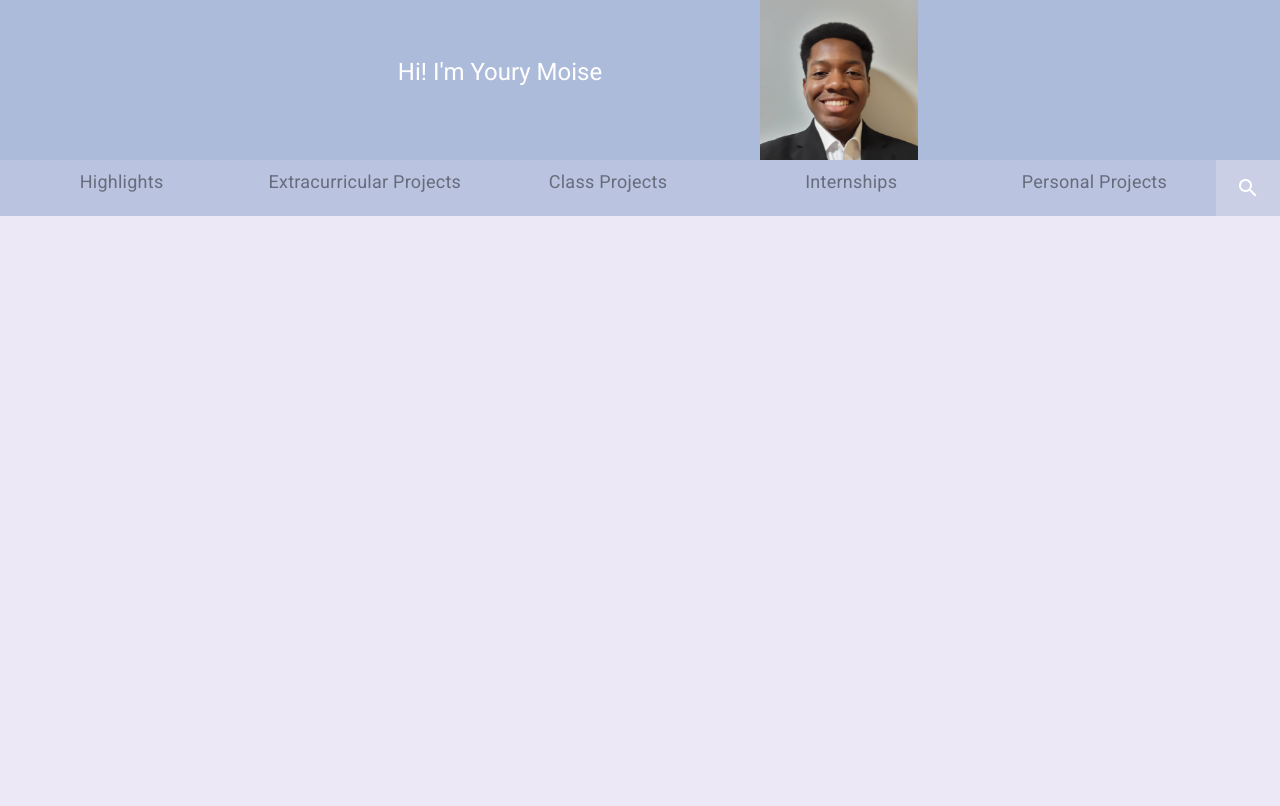
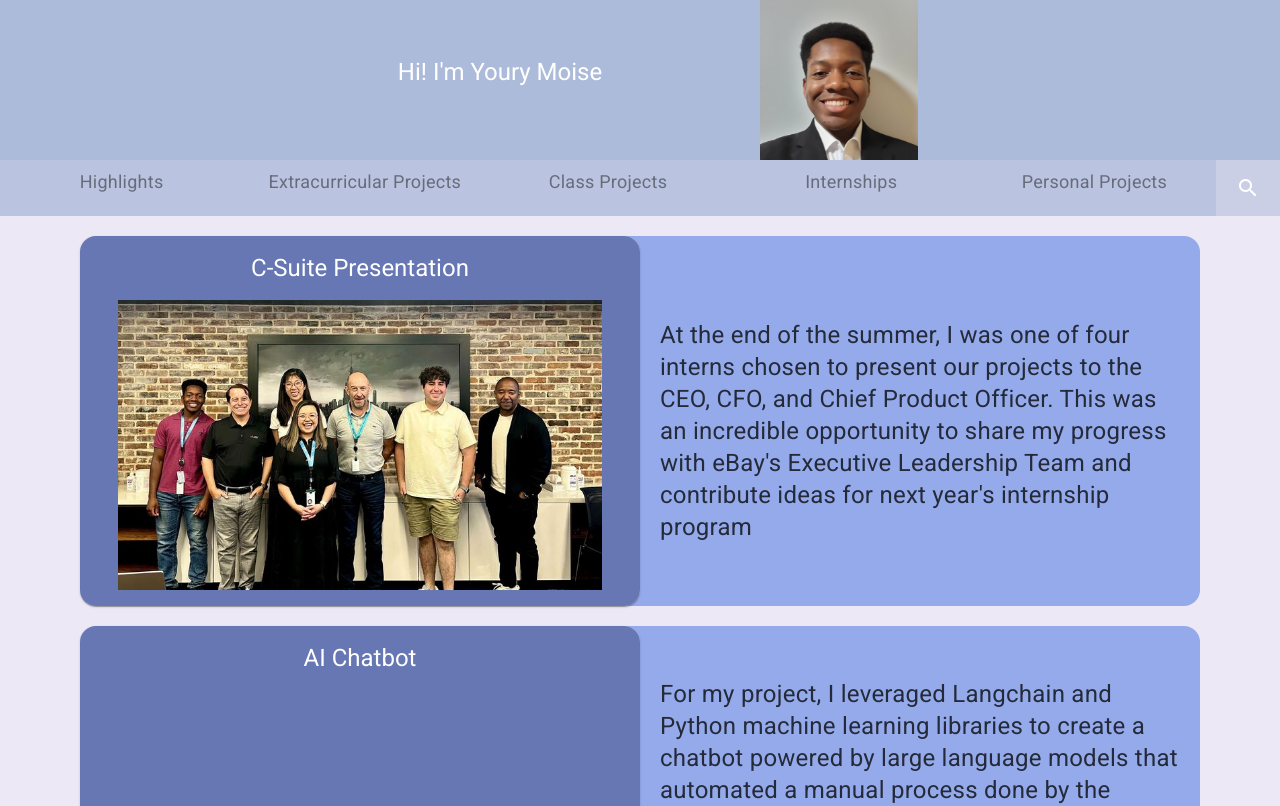
Before and after one commit to YouryMoise/PersonalWebsite, an Angular app: page /ebay in a window 1280 px wide. Before the commit this address led to /. Shown: the top 806 px of the page. Built offline with nearby package versions, Linux system fonts and the light colour scheme.

Commit message:
Fixed search bar and bug. Rounded cards. New ebay page

```diff
--- a/src/app/app-routing.module.ts
+++ b/src/app/app-routing.module.ts
@@ -11,6 +11,7 @@ import { InternshipsComponent } from './internships/internships.component';
 import { PersonalProjectsComponent } from './personal-projects/personal-projects.component';
 import { EcProjectComponent } from './ec-project/ec-project.component';
 import { HighlightsComponent } from './highlights/highlights.component';
+import { EbayComponent } from './ebay/ebay.component';
 
 const routes: Routes = [
   { path: '', redirectTo: '/highlights', pathMatch: 'full' }, // Default route
@@ -22,7 +23,8 @@ const routes: Routes = [
   { path: 'internships', component: InternshipsComponent},
   { path: 'personal', component: PersonalProjectsComponent},
   { path: 'ec-project', component: EcProjectComponent},
-  { path: 'highlights', component: HighlightsComponent}
+  { path: 'highlights', component: HighlightsComponent},
+  { path: 'ebay', component:EbayComponent}
 
 ];
 
--- a/src/app/app.module.ts
+++ b/src/app/app.module.ts
@@ -23,6 +23,7 @@ import { HighlightsComponent } from './highlights/highlights.component';
 import { NavItemComponent } from './nav-item/nav-item.component';
 import { SearchComponent } from './search/search.component';
 import {MatIconModule} from '@angular/material/icon';
+import { EbayComponent } from './ebay/ebay.component';
 
 
 @NgModule({
@@ -39,7 +40,8 @@ import {MatIconModule} from '@angular/material/icon';
     EcProjectComponent,
     HighlightsComponent,
     NavItemComponent,
-    SearchComponent
+    SearchComponent,
+    EbayComponent
   ],
   imports: [
     BrowserModule,
--- a/src/app/app.service.ts
+++ b/src/app/app.service.ts
@@ -24,7 +24,7 @@ export class AppService {
     "eBay Software Engineering Intern",
     "assets/ebaySign.jpg",
     "Creating AI tool using LLMs to improve the experience of eBay's sellers",
-    "",
+    "/ebay",
     "June 2024 - Present",
     ["Software", "Python", "Streamlit", "LLM", "Machine Learning",
       "Documentation", "UI", "Unit Test", "Docker", "Kubernetes", "GitHub", "Git"
@@ -329,6 +329,22 @@ Factory design pattern`,
     ""
   );
 
+  eltPresentationCard:Card = new Card(
+    "C-Suite Presentation",
+    "assets/ELTPresentation.png",
+    "At the end of the summer, I was one of four interns chosen to present our projects to the CEO, CFO, and Chief Product Officer. This was an incredible opportunity to share my progress with eBay's Executive Leadership Team and contribute ideas for next year's internship program",
+    "",
+    ""
+  )
+
+  chatbotCard:Card = new Card(
+    "AI Chatbot",
+    "assets/",
+    "For my project, I leveraged Langchain and Python machine learning libraries to create a chatbot powered by large language models that automated a manual process done by the company's Monetization team, speeding up the process of respond to fee tickets by 30%. Skills and frameworks involved include Docker, RESTFul API calls, Prompt Engineering, UI Design, SQL, and GitHub",
+    "",
+    ""
+  )
+
 
 
 
@@ -338,7 +354,7 @@ Factory design pattern`,
     this.pgeCard, this.fulCard, this.holoCard, this.treeCard, this.bmsCard, this.cellCard,
     this.motorCard, this.canCard, this.serialCard, this.infotainmentCard, this.initCard,
     this.solvingCard, this.skillsCard, this.featureCard, this.optimalCard, this.recognitionCard,
-    this.yoloCard
+    this.yoloCard, this.eltPresentationCard, this.chatbotCard
   ]
   getCards(titles:string[]):BehaviorSubject<Card[]>{
     let relevantCards:Card[] = []
--- /dev/null
+++ b/src/app/ebay/ebay.component.html
@@ -0,0 +1,16 @@
+<div class="light pb-5">
+
+
+    <app-info-card *ngFor="let card of cards"
+    [title] = "card.title"
+    [imgLink] = "card.imgLink"
+    [text] = "card.text"
+    [route] = "card.route"
+    [date] = "card.date"
+    class = "whitespace-pre-line"
+
+    >
+
+    </app-info-card>
+
+    </div>
--- /dev/null
+++ b/src/app/ebay/ebay.component.ts
@@ -0,0 +1,27 @@
+import { Component } from '@angular/core';
+import { Card } from '../app.component';
+import { AppService } from '../app.service';
+
+@Component({
+  selector: 'app-ebay',
+  templateUrl: './ebay.component.html',
+  styleUrls: ['./ebay.component.css']
+})
+export class EbayComponent {
+
+  cards:Card[] = []
+  relevantCards = [
+    "C-Suite Presentation",
+    "AI Chatbot",
+  ]
+  constructor(
+    private appService:AppService
+  ){
+    this.appService.getCards(this.relevantCards).subscribe(cardList=>this.cards = cardList);
+  }
+
+  ngOnInit():void{
+    console.log(this.cards);
+  }
+
+}
--- a/src/app/info-card/info-card.component.html
+++ b/src/app/info-card/info-card.component.html
@@ -1,9 +1,9 @@
 
-<div class = "flex mx-20 my-5 semidark" *ngIf="onMobile == false">
+<div class = "flex mx-20 my-5 semidark rounded-2xl" *ngIf="onMobile == false">
 
-    <mat-card class = "w-1/2 rounded-2xl">
-      <mat-card-content style = "text-align:center"
-      class= "h-full dark">
+    <mat-card class = "w-1/2" style = "border-radius: 16px; ">
+      <mat-card-content style = "text-align:center;background:#3d52a0c8"
+      class= "h-full rounded-2xl" >
         <h1 class = "lighttext">{{title}}</h1>
       <img [src]="imgLink" class = "w-11/12 mx-auto" *ngIf="imgLink.includes('.jpg') || imgLink.includes('.png') || imgLink.includes('.JPG')" >
       <video controls class = "w-11/12 mx-auto px-5" [src] = "imgLink" *ngIf="imgLink.includes('.mp4')"></video>
--- a/src/app/search/search.component.html
+++ b/src/app/search/search.component.html
@@ -1,6 +1,6 @@
 <div class="light h-full">
 <div class="flex justify-center">
-<input value = "Search for skills or projects" class="w-full mx-5 mt-2 border-solid"
+<input value = "Search for skills or projects" class="w-full rounded-2xl p-5 mx-5 mt-5 border-solid text-lg"
 id = "SearchInput" (input)="updateSearch($event)" (focus)="clearInput($event)">
 </div>
 
--- a/src/app/search/search.component.ts
+++ b/src/app/search/search.component.ts
@@ -22,7 +22,8 @@ export class SearchComponent {
   }
   updateSearch(event:any):void{
     this.phrase = this.inputBox.value;
-    this.appService.searchCards(this.phrase).subscribe(cardList=>this.cards = cardList);
+    if (this.phrase) this.appService.searchCards(this.phrase).subscribe(cardList=>this.cards = cardList);
+    else this.cards = []
   }
 
   clearInput(event:any):void{
--- a/src/styles.css
+++ b/src/styles.css
@@ -12,3 +12,10 @@ body { margin: 0; font-family: Roboto, "Helvetica Neue", sans-serif; background:
 .learn {background:#7091e6e2;}
 .subtoolbar {background:#adbbda89; color:#00000071;}
 ::ng-deep .mat-tab-label {background:red;color: #3498db;}
+mat-card {
+    border-radius: 40px; /* Adjust the value as needed */
+    background: red;
+  }
+  ::ng-deep .bg-red-200 {
+    background-color: #fecaca; /* Tailwind's bg-red-200 color */
+  }
```
Also changed, not shown: src/app/ebay/ebay.component.css (added), src/assets/ELTPresentation.png (added), 1 other file (tests, documents, lock files or other folders).
